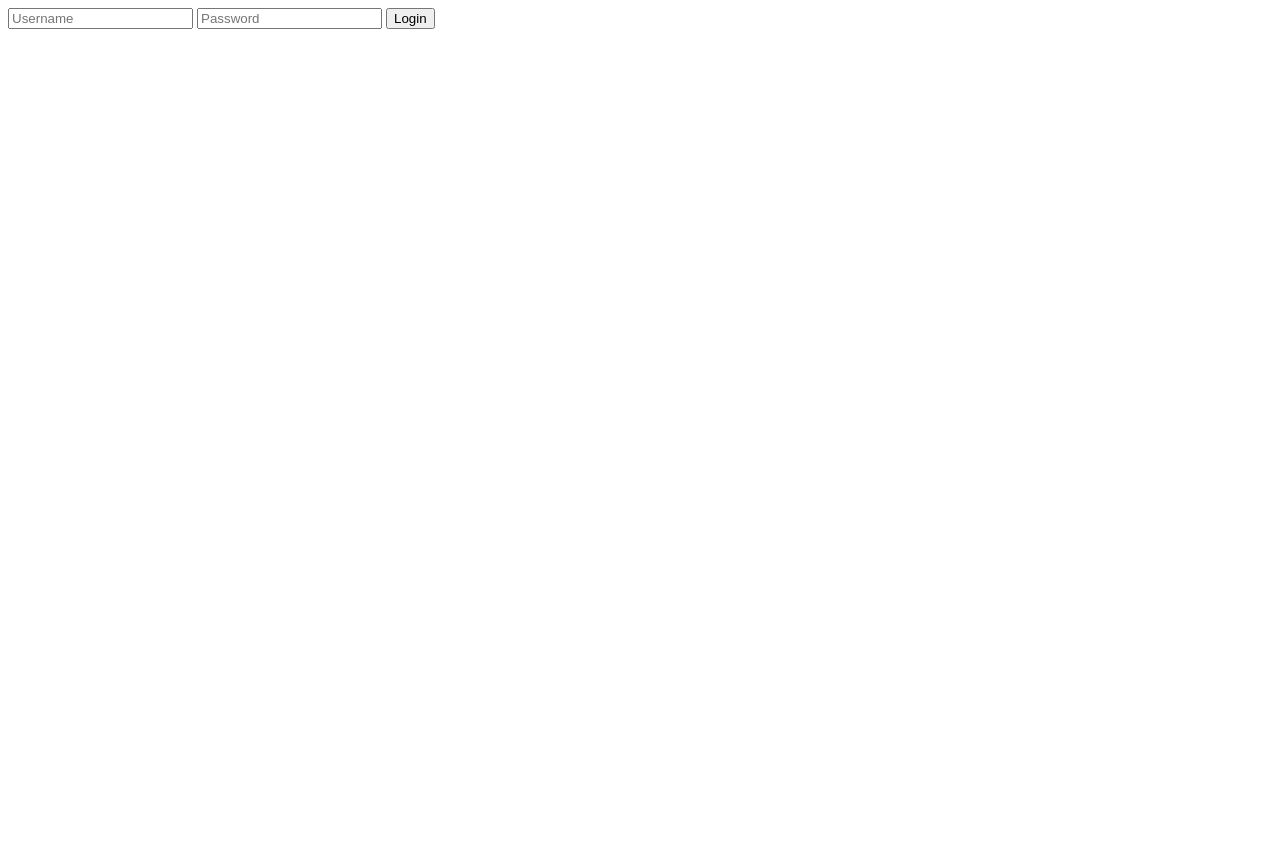
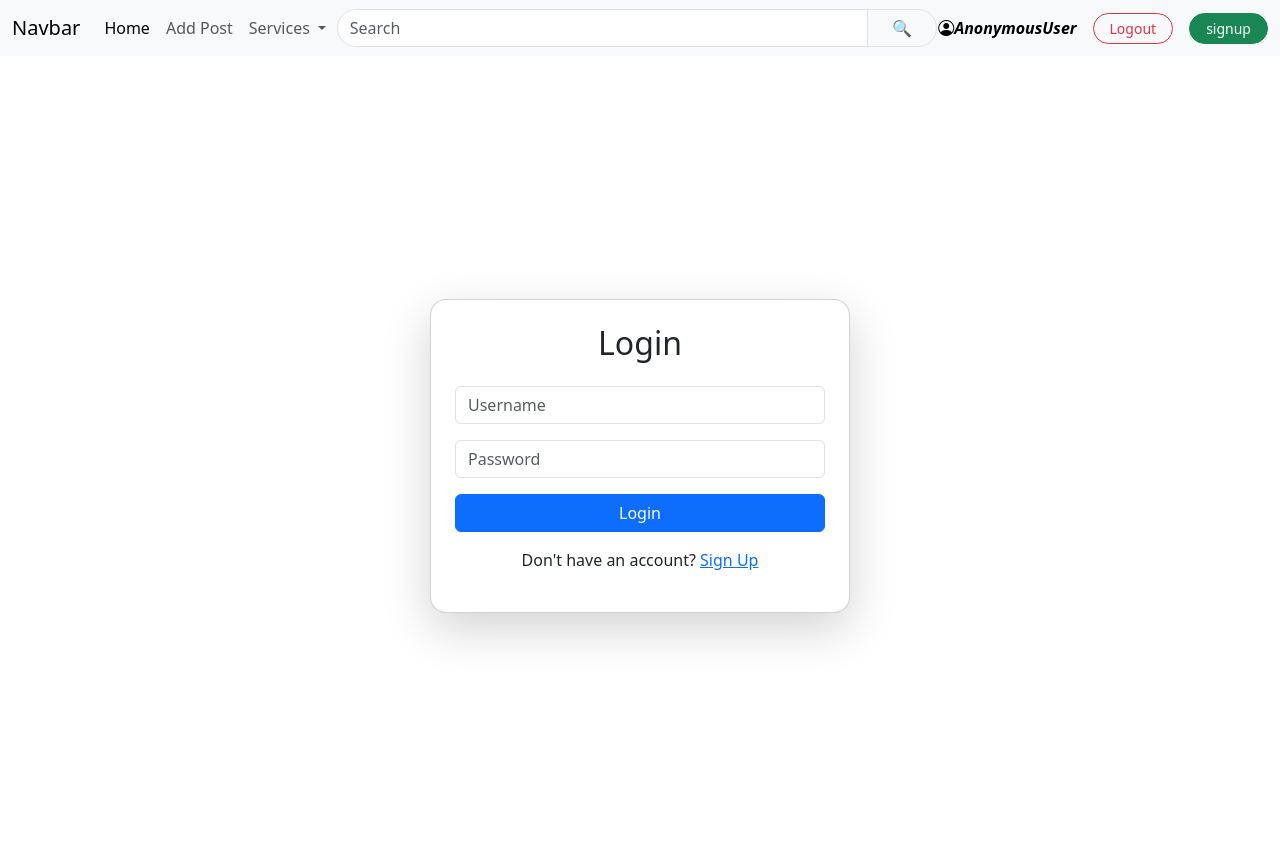
Before and after one commit to agrimshrestha123/pythondjango, a Django app: page /login/ in a window 1280 px wide. Before the commit the page is almost empty. Before the commit the page ends 29 px from the top, so only its background shows below. Run offline with Django 5.2, Linux system fonts and the light colour scheme.

Commit message:
added styling to login and signup via bootstrap

```diff
--- a/blog/blog/settings.py
+++ b/blog/blog/settings.py
@@ -118,7 +118,7 @@ USE_TZ = True
 STATIC_URL = 'static/'
 LOGIN_URL = "login" #When an anonymous user tries to access a view protected by @login_required
 LOGIN_REDIRECT_URL = "html_view" #After a user logs in successfully
-LOGOUT_REDIRECT_URL = "login"   #After a user logs out
+LOGOUT_REDIRECT_URL = "html_view"   #After a user logs out
 # Need to log in? → LOGIN_URL
 # Just logged in? → LOGIN_REDIRECT_URL
 # Just logged out? → LOGOUT_REDIRECT_URL
--- a/blog/firstapp/templates/firstapp/index.html
+++ b/blog/firstapp/templates/firstapp/index.html
@@ -9,6 +9,7 @@
 
     </title>
 <link rel="stylesheet" href="{%static 'firstapp/style.css'%}">
+<link rel="stylesheet" href="https://cdn.jsdelivr.net/npm/bootstrap-icons@1.11.3/font/bootstrap-icons.min.css">
 <link href="https://cdn.jsdelivr.net/npm/bootstrap@5.3.8/dist/css/bootstrap.min.css" rel="stylesheet" integrity="sha384-sRIl4kxILFvY47J16cr9ZwB07vP4J8+LH7qKQnuqkuIAvNWLzeN8tE5YBujZqJLB" crossorigin="anonymous">
     <script src="https://cdn.jsdelivr.net/npm/bootstrap@5.3.8/dist/js/bootstrap.bundle.min.js" integrity="sha384-FKyoEForCGlyvwx9Hj09JcYn3nv7wiPVlz7YYwJrWVcXK/BmnVDxM+D2scQbITxI" crossorigin="anonymous"></script>
 
@@ -39,24 +40,36 @@
             <li><a class="dropdown-item" href="#">Something else here</a></li>
           </ul>
         </li>
-        <li class="nav-item">
-          <a class="nav-link disabled" aria-disabled="true">Disabled</a>
-        </li>
       </ul>
 
-      <form class="d-flex" role="search">
-        <input class="form-control me-2" type="search" placeholder="Search" aria-label="Search"/>
-        <button class="btn btn-outline-success" type="submit">Search</button>
+      <form class="d-flex mx-auto" role="search" style="max-width: 600px; width: 100%;">
+         <div class="input-group">
+
+        <input
+            class="form-control rounded-start-pill"
+            type="search"
+            placeholder="Search"
+            aria-label="Search">
+
+        <button
+            class="btn btn-light border rounded-end-pill px-4"
+            type="submit">
+            🔍
+        </button>
+
+       </div>
       </form>
-      <p>username:{{user}}</p>
+      <div class="d-flex align-items-center gap-3">
+        <span class="text-black fw-semibold"><i  class="bi bi-person-circle">{{user}}</i></span>
         <!--logout button-->
-      <form method="post" action={%url 'logout'%}>
+        <form method="post" action={%url 'logout'%} class="mb-0">
           {% csrf_token %}
-        <button type="submit" >
+          <button type="submit"  class="btn btn-outline-danger btn-sm rounded-pill px-3">
             Logout
           </button>
         </form>
-      <p><a href="{%url 'signup' %}">signup</a></p>
+        <a href="{%url 'signup' %}"  class="btn btn-success btn-sm rounded-pill px-3">signup</a>
+      </div>
     </div>
   </div>
 </nav>
--- a/blog/firstapp/templates/firstapp/login.html
+++ b/blog/firstapp/templates/firstapp/login.html
@@ -1,6 +1,19 @@
-<form method="post">
-    {% csrf_token %}
-    <input type="text" placeholder="Username" name="username">
-    <input type="password" placeholder="Password" name="password">
-    <button type="submit">Login</button>
-</form>
+{%extends "firstapp/index.html"%}
+{%block content%}
+<div  class="container d-flex justify-content-center align-items-center vh-100">
+    <div class="card shadow-lg p-4 rounded-4" style="max-width:420px; width:100%;">
+        <h2 class="text-center mb-4">Login</h2>
+        <form method="post">
+            {% csrf_token %}
+            <div class="mb-3"><input class="form-control" type="text" placeholder="Username" name="username"></div>
+            <div class="mb-3"><input class="form-control"type="password" placeholder="Password" name="password"></div>
+            <button type="submit" class="btn btn-primary w-100">Login</button>
+
+        </form>
+         <p class="text-center mt-3">
+            Don't have an account?
+            <a href="{% url 'signup' %}">Sign Up</a>
+        </p>
+    </div>
+</div>
+{%endblock content%}
--- a/blog/firstapp/views.py
+++ b/blog/firstapp/views.py
@@ -8,14 +8,13 @@ from django.contrib.auth.decorators import login_required
 
 # def first_view(request):
 #     return HttpResponse("Hello, World!! This is the first view.")
-
+@login_required
 def profile_view(request):
     message="my profile picture"
     return render(request, "firstapp/profile.html", {"message":message})
 
 @login_required
 def html_view(request):
-    q=request.GET.get("q","").strip()
     posts=Posts.objects.all()
     user=request.user
     return render(request, 'firstapp/index.html', { "posts": posts, "user":user })
```
Also changed, not shown: blog/firstapp/templates/firstapp/signup.html (+40 -5 lines), blog/db.sqlite3. Lines whose indentation alone changed are shown as unchanged.
